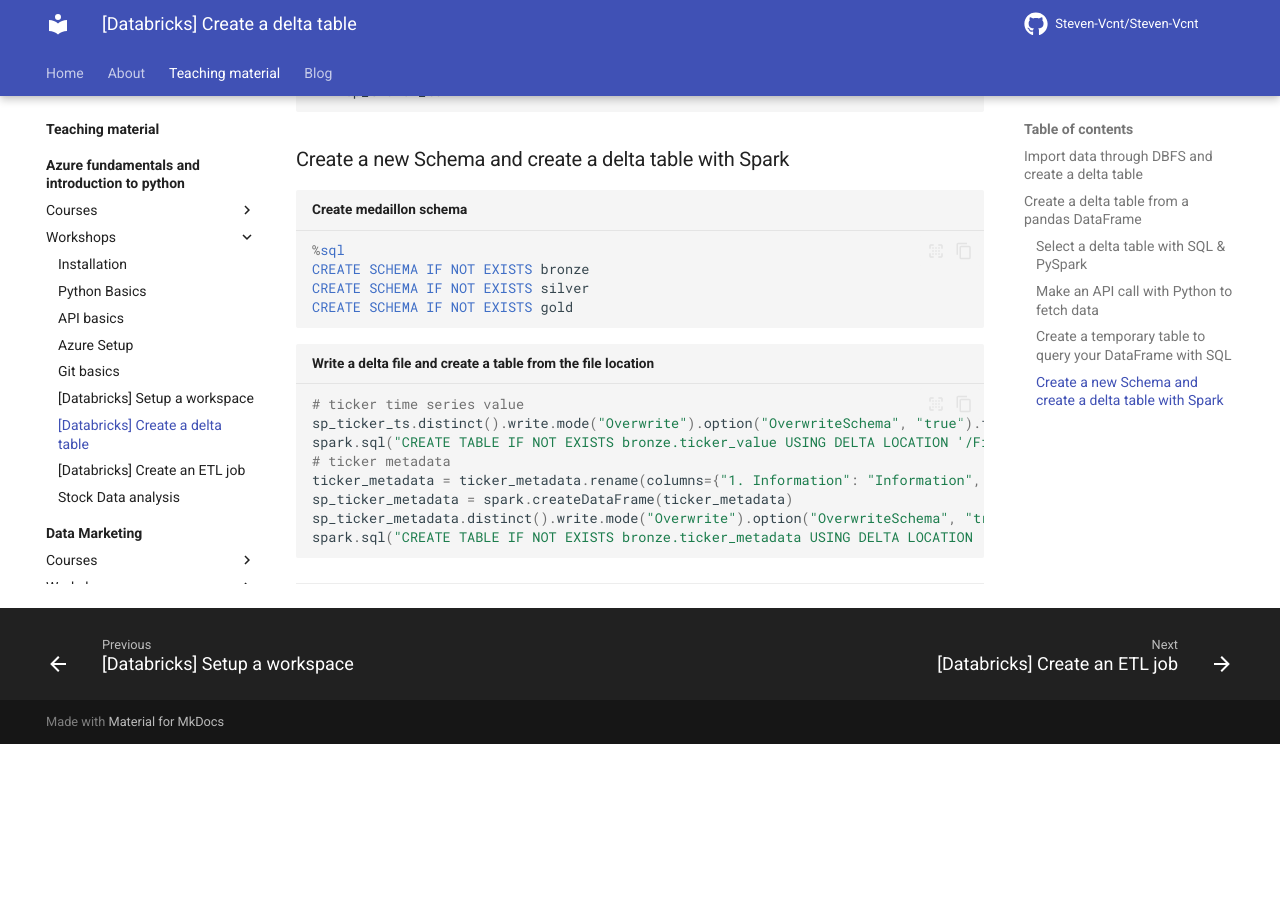
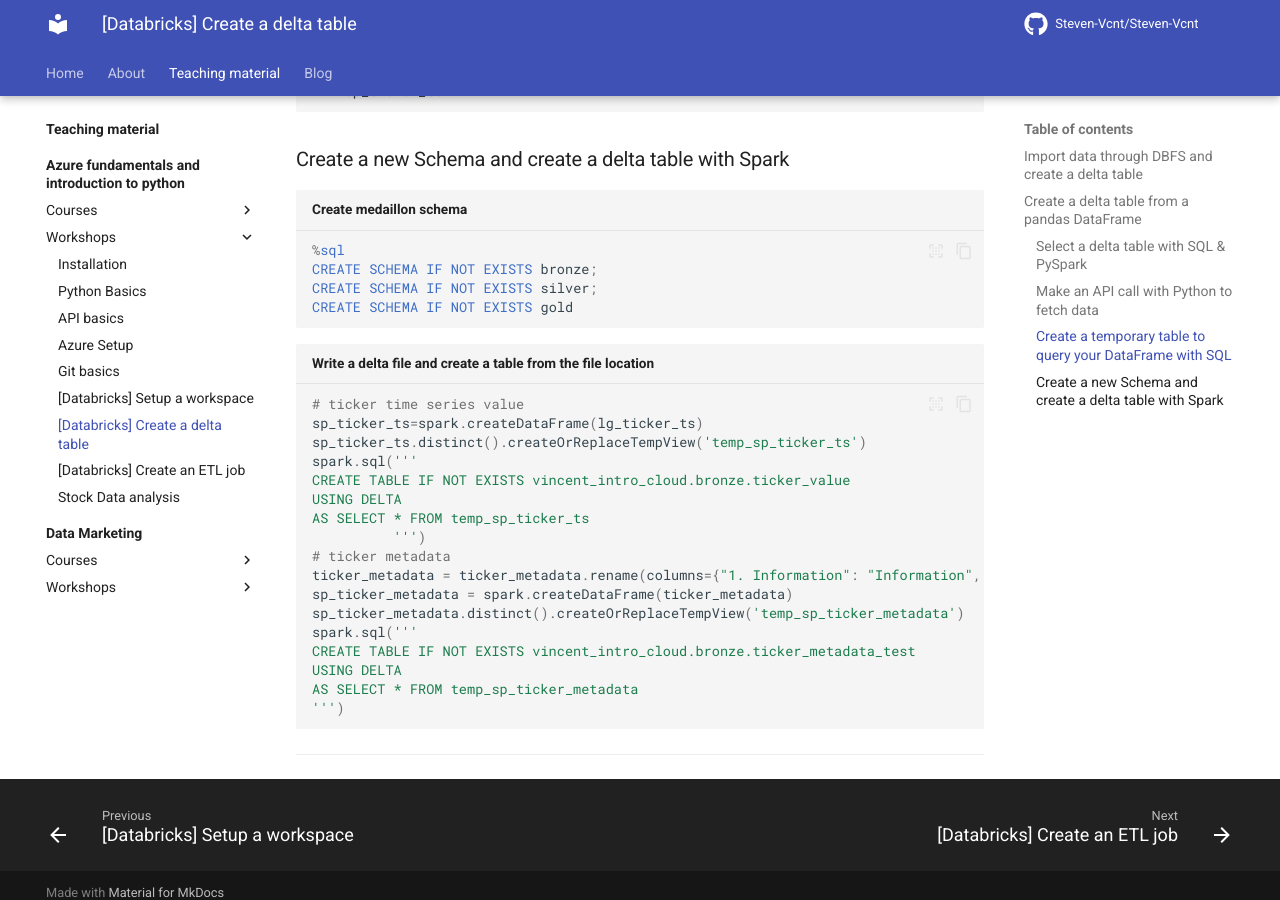
Before and after one commit to Steven-Vcnt/Steven-Vcnt, an MkDocs documentation site: the page built from docs/Teaching material/Azure fundamentals and introduction to python/Workshops/7.create_databricks_delta_table.md, in a window 1280 px wide and 900 px high, scrolled down 4047 px. Built offline with MkDocs 1.6.1 and Material for MkDocs 9.7.7, drawn with Linux system fonts in a browser that asks for light colours; comment, search, counter and statistics services are not loaded; before the commit the page ends 4791 px from its top, so only the background shows below that.

Commit message:
Update databricks create delta table Modify Data marketing course

````diff
--- a/docs/Teaching material/Azure fundamentals and introduction to python/Workshops/7.create_databricks_delta_table.md
+++ b/docs/Teaching material/Azure fundamentals and introduction to python/Workshops/7.create_databricks_delta_table.md
@@ -122,20 +122,29 @@
 
 ```sql title="Create medaillon schema"
 %sql
-CREATE SCHEMA IF NOT EXISTS bronze
-CREATE SCHEMA IF NOT EXISTS silver
+CREATE SCHEMA IF NOT EXISTS bronze;
+CREATE SCHEMA IF NOT EXISTS silver;
 CREATE SCHEMA IF NOT EXISTS gold
 ```
 
 ```python title="Write a delta file and create a table from the file location"
 # ticker time series value
-sp_ticker_ts.distinct().write.mode("Overwrite").option("OverwriteSchema", "true").format("delta").save("/FileStore/bronze/ticker_value")
-spark.sql("CREATE TABLE IF NOT EXISTS bronze.ticker_value USING DELTA LOCATION '/FileStore/bronze/ticker_value'")
+sp_ticker_ts=spark.createDataFrame(lg_ticker_ts)
+sp_ticker_ts.distinct().createOrReplaceTempView('temp_sp_ticker_ts')
+spark.sql('''
+CREATE TABLE IF NOT EXISTS vincent_intro_cloud.bronze.ticker_value
+USING DELTA
+AS SELECT * FROM temp_sp_ticker_ts
+          ''')
 # ticker metadata
 ticker_metadata = ticker_metadata.rename(columns={"1. Information": "Information", "2. Symbol": "Symbol", "3. Last Refreshed": "Last_Refreshed", "4. Output Size" : "Output_Size", "5. Time Zone" : "Time_Zone"})
 sp_ticker_metadata = spark.createDataFrame(ticker_metadata)
-sp_ticker_metadata.distinct().write.mode("Overwrite").option("OverwriteSchema", "true").format("delta").save("/FileStore/bronze/ticker_metadata")
-spark.sql("CREATE TABLE IF NOT EXISTS bronze.ticker_metadata USING DELTA LOCATION '/FileStore/bronze/ticker_metadata'")
+sp_ticker_metadata.distinct().createOrReplaceTempView('temp_sp_ticker_metadata')
+spark.sql('''
+CREATE TABLE IF NOT EXISTS vincent_intro_cloud.bronze.ticker_metadata_test
+USING DELTA
+AS SELECT * FROM temp_sp_ticker_metadata
+''')
 ```
 
 ---
````
Also changed, not shown: docs/Teaching material/Data Marketing/Courses/2.module_data_marketing.md (+1 -1 lines), docs/Teaching material/Data Marketing/Workshops/1.Big_query_demo.md (+2 -0 lines).
